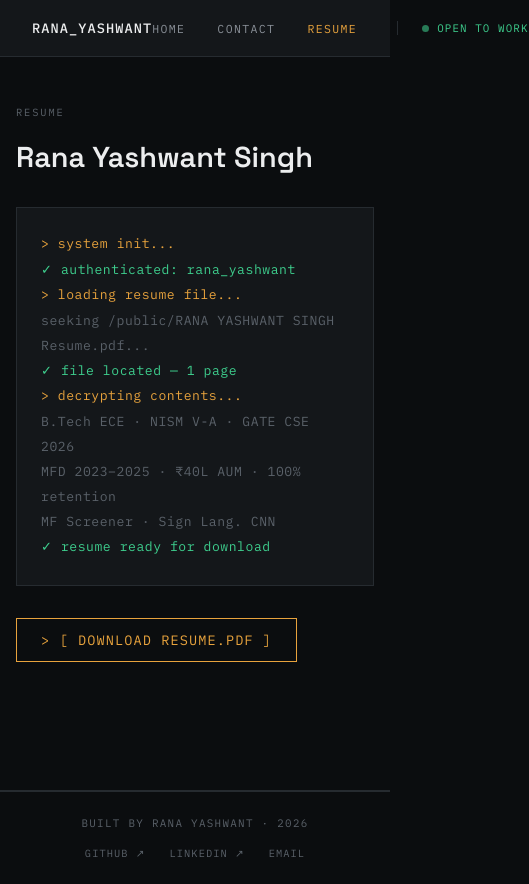
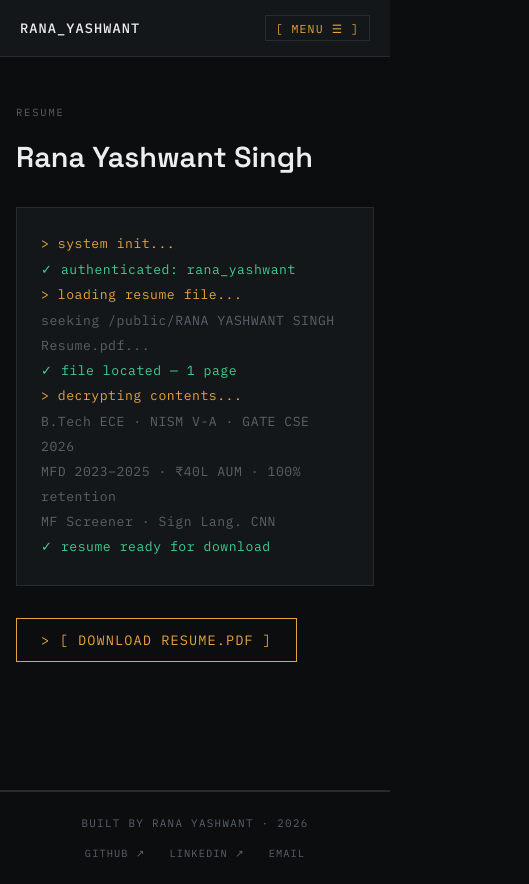
Before and after one commit to ranayashwant/rana-terminal, a React (Vite) app: page /resume in a window 390 px wide. Shown: the whole page, 529 px wide, since content can reach past the window. Built offline with nearby package versions, Linux system fonts and the light colour scheme.

Commit message:
fix: responsive layout pass across all sections for mobile/tablet

```diff
--- a/src/components/Header.jsx
+++ b/src/components/Header.jsx
@@ -1,37 +1,41 @@
-/* Header.jsx — sticky navigation bar rendered once in App.jsx above <Routes>.
-   Lives above Routes so it persists across all page navigations without unmounting.
-   Must be inside <BrowserRouter> so NavLink can access the router context. */
+/* Header.jsx — sticky navigation bar with responsive mobile menu toggle. */
 
+import { useState } from 'react'
 import { NavLink } from 'react-router-dom'
 import { navLinks, heroContent } from '../data/content.js'
 import '../styles/header.css'
 
 function Header() {
+  const [mobileOpen, setMobileOpen] = useState(false)
+
   return (
     <header className="header" role="banner">
       <div className="header__inner">
 
-        {/* Brand — links back to home. Uses heroContent.name so the value
-            stays in one place (content.js) rather than duplicated here. */}
-        <NavLink to="/" className="header__brand" aria-label="Home">
+        {/* Brand */}
+        <NavLink to="/" className="header__brand" aria-label="Home" onClick={() => setMobileOpen(false)}>
           {heroContent.name}
         </NavLink>
 
-        {/* Nav + status — flex row on the right */}
-        <nav className="header__nav" aria-label="Main navigation">
+        {/* Mobile Hamburger Toggle Button */}
+        <button
+          className="header__toggle"
+          onClick={() => setMobileOpen(!mobileOpen)}
+          aria-expanded={mobileOpen}
+          aria-label="Toggle navigation menu"
+        >
+          {mobileOpen ? '[ CLOSE ✕ ]' : '[ MENU ☰ ]'}
+        </button>
 
-          {/* Render each nav link from content.js.
-              NavLink's className prop accepts a function that receives { isActive }.
-              We use this to conditionally apply the --active modifier class.
+        {/* Nav + status */}
+        <nav className={`header__nav ${mobileOpen ? 'header__nav--open' : ''}`} aria-label="Main navigation">
 
-              The 'end' prop on the HOME link is critical: without it, the '/' path
-              would match every route (all paths start with '/') and HOME would always
-              appear active. 'end' makes it only match when the URL is exactly '/'. */}
           {navLinks.map(link => (
             <NavLink
               key={link.path}
               to={link.path}
               end={link.path === '/'}
+              onClick={() => setMobileOpen(false)}
               className={({ isActive }) =>
                 isActive ? 'nav-link nav-link--active' : 'nav-link'
               }
@@ -40,10 +44,8 @@ function Header() {
             </NavLink>
           ))}
 
-          {/* Status indicator — green dot + text, separated from links by a hairline.
-              Green = active/open-to-work per spec §5. Never used for decoration elsewhere. */}
+          {/* Status indicator */}
           <div className="header__status" aria-label="Availability status">
-            {/* aria-hidden: the dot is visual-only; the text label carries the meaning */}
             <span className="status__dot" aria-hidden="true" />
             <span className="status__text">OPEN TO WORK</span>
           </div>
--- a/src/styles/header.css
+++ b/src/styles/header.css
@@ -106,3 +106,55 @@
   0%, 100% { opacity: 1; }
   50%       { opacity: 0.3; }
 }
+
+/* ─── Mobile Responsiveness ────────────────────────────────────────────────── */
+
+.header__toggle {
+  display: none;
+  font-family: var(--font-mono);
+  font-size: 0.72rem;
+  letter-spacing: 0.1em;
+  color: var(--color-amber);
+  background: transparent;
+  border: 1px solid var(--color-hairline);
+  padding: 0.3rem 0.6rem;
+  cursor: pointer;
+}
+
+@media (max-width: 640px) {
+  .header__inner {
+    padding: 0 1.25rem;
+  }
+
+  .header__toggle {
+    display: block;
+  }
+
+  .header__nav {
+    display: none;
+    position: absolute;
+    top: 3.5rem;
+    left: 0;
+    right: 0;
+    background-color: var(--color-panel);
+    border-bottom: 1px solid var(--color-hairline);
+    flex-direction: column;
+    align-items: flex-start;
+    padding: 1.25rem;
+    gap: 1.25rem;
+    box-shadow: 0 10px 25px rgba(0,0,0,0.5);
+  }
+
+  .header__nav--open {
+    display: flex;
+  }
+
+  .header__status {
+    border-left: none;
+    padding-left: 0;
+    margin-left: 0;
+    border-top: 1px solid var(--color-hairline);
+    padding-top: 0.75rem;
+    width: 100%;
+  }
+}
--- a/src/styles/hero.css
+++ b/src/styles/hero.css
@@ -157,3 +157,39 @@
   color: var(--color-bg);
   border-color: var(--color-text-primary);
 }
+
+/* ─── Responsive Media Queries ────────────────────────────────────────────── */
+
+@media (max-width: 640px) {
+  .hero {
+    padding: 3rem 1.25rem 2.5rem;
+  }
+
+  .hero__stats {
+    flex-direction: column;
+    gap: 0;
+  }
+
+  .hero__stat {
+    padding: 0.85rem 0;
+    border-bottom: 1px solid var(--color-hairline);
+  }
+
+  .hero__stat:last-child {
+    border-bottom: none;
+  }
+
+  .hero__stat + .hero__stat {
+    padding-left: 0;
+    border-left: none;
+  }
+
+  .hero__cta {
+    flex-direction: column;
+  }
+
+  .btn {
+    width: 100%;
+    justify-content: center;
+  }
+}
```
